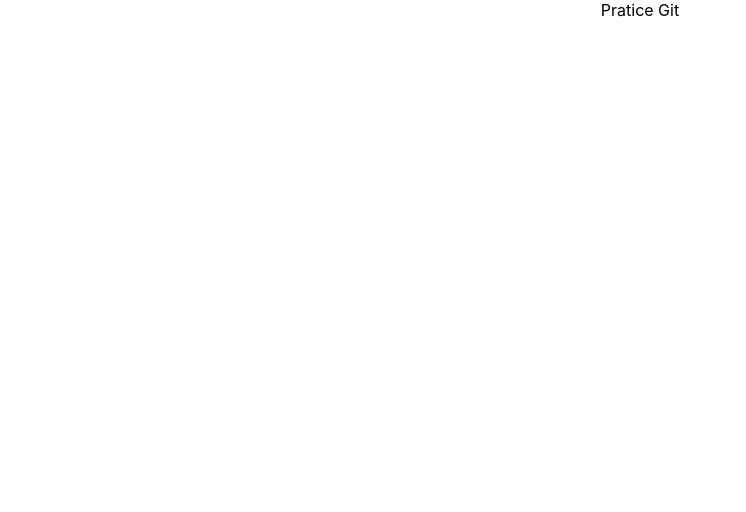
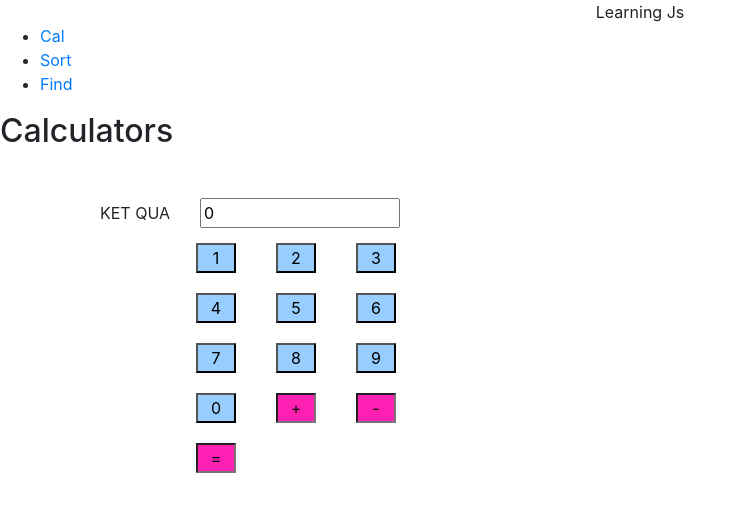
Before and after one commit to 17520216/learning-git, a React (Create React App) app: page /cal in a window 1280 px wide. Shown: the top 512 px of the page, without its empty margins (0-746 px from the left). Built offline with nearby package versions, Linux system fonts and the light colour scheme.

Commit message:
calculators

```diff
--- a/package.json
+++ b/package.json
@@ -6,8 +6,12 @@
     "@testing-library/jest-dom": "^5.11.4",
     "@testing-library/react": "^11.1.0",
     "@testing-library/user-event": "^12.1.10",
+    "bootstrap": "^4.6.0",
     "react": "^17.0.2",
+    "react-bootstrap": "^1.6.1",
     "react-dom": "^17.0.2",
+    "react-router": "^5.2.0",
+    "react-router-dom": "^5.2.0",
     "react-scripts": "4.0.3",
     "web-vitals": "^1.0.1"
   },
--- a/public/index.html
+++ b/public/index.html
@@ -15,6 +15,12 @@
       user's mobile device or desktop. See https://developers.google.com/web/fundamentals/web-app-manifest/
     -->
     <link rel="manifest" href="%PUBLIC_URL%/manifest.json" />
+    <link
+      rel="stylesheet"
+      href="https://cdn.jsdelivr.net/npm/bootstrap@4.6.0/dist/css/bootstrap.min.css"
+      integrity="sha384-B0vP5xmATw1+K9KRQjQERJvTumQW0nPEzvF6L/Z6nronJ3oUOFUFpCjEUQouq2+l"
+      crossorigin="anonymous"
+    />
     <!--
       Notice the use of %PUBLIC_URL% in the tags above.
       It will be replaced with the URL of the `public` folder during the build.
@@ -24,7 +30,7 @@
       work correctly both with client-side routing and a non-root public URL.
       Learn how to configure a non-root public URL by running `npm run build`.
     -->
-    <title>React App</title>
+    <title>Js App</title>
   </head>
   <body>
     <noscript>You need to enable JavaScript to run this app.</noscript>
--- a/src/App.js
+++ b/src/App.js
@@ -1,8 +1,46 @@
-import logo from "./logo.svg";
 import "./App.css";
+import { BrowserRouter as Router, Switch, Route, Link } from "react-router-dom";
+import Cal from "./components/Cal";
+import Sort from "./components/Sort";
+import Find from "./components/Find";
 
 function App() {
-  return <div className="App">Pratice Git</div>;
+  return (
+    <>
+      <div className="App">Learning Js</div>
+      <Router>
+        <div>
+          <nav>
+            <ul>
+              <li>
+                <Link to="/cal">Cal</Link>
+              </li>
+              <li>
+                <Link to="/sort">Sort</Link>
+              </li>
+              <li>
+                <Link to="/find">Find</Link>
+              </li>
+            </ul>
+          </nav>
+
+          {/* A <Switch> looks through its children <Route>s and
+            renders the first one that matches the current URL. */}
+          <Switch>
+            <Route path="/sort">
+              <Sort />
+            </Route>
+            <Route path="/find">
+              <Find />
+            </Route>
+            <Route exact path="/cal">
+              <Cal />
+            </Route>
+          </Switch>
+        </div>
+      </Router>
+    </>
+  );
 }
 
 export default App;
--- /dev/null
+++ b/src/components/Cal.jsx
@@ -0,0 +1,135 @@
+import { useState } from "react";
+const style = {
+  container: {
+    padding: "40px 100px",
+  },
+  label: {
+    marginRight: "30px",
+  },
+  input: {
+    width: "40px",
+    background: "#97cdff",
+    margin: "10px 20px",
+    textAlign: "center",
+  },
+};
+export default function Calculators() {
+  let [state, setState] = useState("0");
+
+  const cal = (prev, next, status) => {
+    if (status === "+") {
+      return prev + next;
+    }
+    if (status === "-") {
+      return prev - next;
+    }
+    return null;
+  };
+
+  const getValue = (e) => {
+    let value = e.target.value;
+    console.log("state", state);
+    if (state === "0") state = "";
+    setState(state.concat(value));
+  };
+
+  //   const handle = (sign) => {
+  //     let str = state.toString() + ` ${sign} `;
+  //     setState(str);
+  //   };
+  function run() {
+    setState(eval(state).toString());
+  }
+
+  return (
+    <>
+      <h2>Calculators</h2>
+
+      <div style={style.container}>
+        <label style={style.label}>KET QUA</label>
+        <input style={{ width: "200px" }} type="text" value={state} />
+
+        <div style={{ maxWidth: "300px", marginLeft: "76px" }}>
+          <input
+            onClick={getValue}
+            style={style.input}
+            type="submit"
+            value={1}
+          />
+          <input
+            onClick={getValue}
+            style={style.input}
+            type="submit"
+            value={2}
+          />
+          <input
+            onClick={getValue}
+            style={style.input}
+            type="submit"
+            value={3}
+          />
+          <input
+            onClick={getValue}
+            style={style.input}
+            type="submit"
+            value={4}
+          />
+          <input
+            onClick={getValue}
+            style={style.input}
+            type="submit"
+            value={5}
+          />
+          <input
+            onClick={getValue}
+            style={style.input}
+            type="submit"
+            value={6}
+          />
+          <input
+            onClick={getValue}
+            style={style.input}
+            type="submit"
+            value={7}
+          />
+          <input
+            onClick={getValue}
+            style={style.input}
+            type="submit"
+            value={8}
+          />
+          <input
+            onClick={getValue}
+            style={style.input}
+            type="submit"
+            value={9}
+          />
+          <input
+            onClick={getValue}
+            style={style.input}
+            type="submit"
+            value={0}
+          />
+          <input
+            style={{ ...style.input, background: "#FE20B2" }}
+            text="text"
+            value="+"
+            onClick={getValue}
+          />
+          <input
+            style={{ ...style.input, background: "#FE20B2" }}
+            text="text"
+            value="-"
+            onClick={getValue}
+          />
+          <input
+            style={{ ...style.input, background: "#FE20B2" }}
+            text="number"
+            value="="
+            onClick={run}
+          />
+        </div>
+      </div>
+    </>
+  );
+}
--- /dev/null
+++ b/src/components/Find.jsx
@@ -0,0 +1,3 @@
+export default function Find() {
+  return <h2>Find</h2>;
+}
--- /dev/null
+++ b/src/components/Sort.jsx
@@ -0,0 +1,3 @@
+export default function Sort() {
+  return <h2>Sort</h2>;
+}
```
Also changed, not shown: src/index.js (+9 -6 lines), 2 other files (tests, documents, lock files or other folders).
